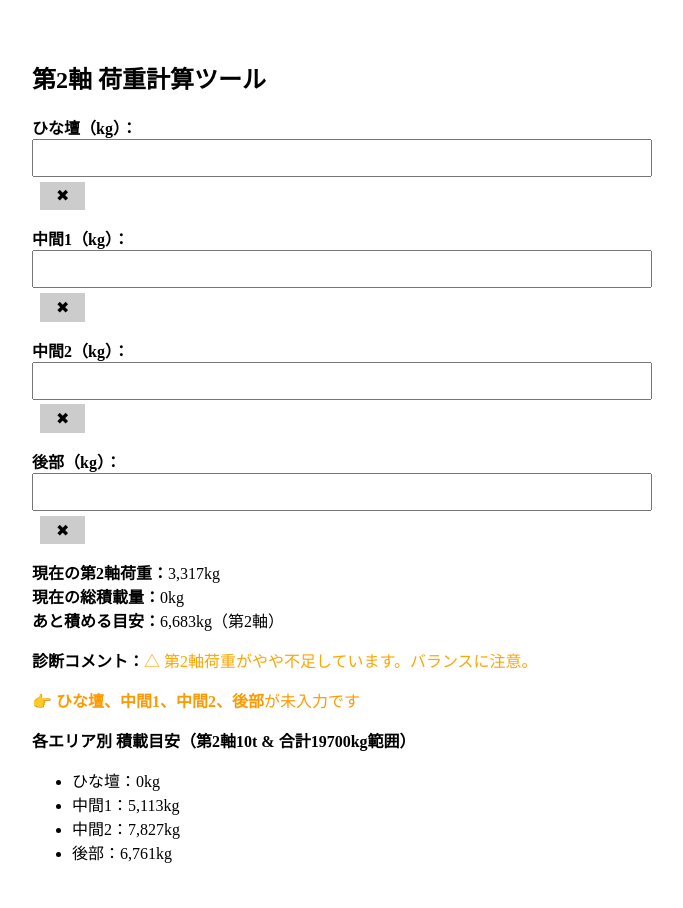
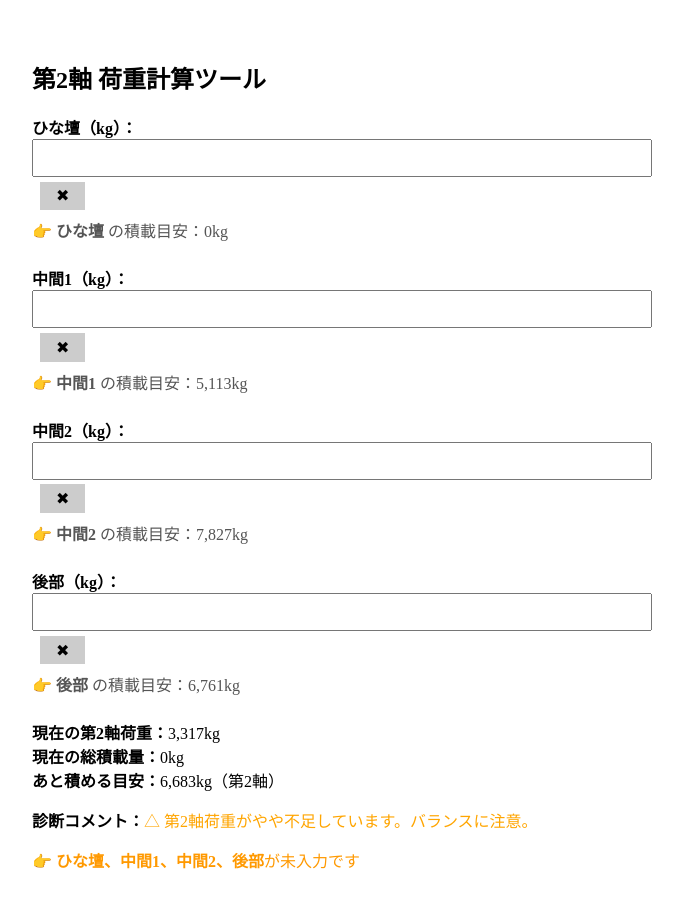
Before and after one commit to Toyotayusou1111/-, a React (Create React App) app: page / in a window 1280 px wide. Shown: the top 908 px of the page, without its empty margins (308-991 px from the left). Built offline with nearby package versions, Linux system fonts and the light colour scheme.

Commit message:
Update App.js

```diff
--- a/src/App.js
+++ b/src/App.js
@@ -99,8 +99,9 @@ export default function App() {
   return (
     <div style={{ padding: "2rem", maxWidth: "600px", margin: "auto" }}>
       <h2>第2軸 荷重計算ツール</h2>
+
       {areas.map((key) => (
-        <div key={key} style={{ marginBottom: "1rem" }}>
+        <div key={key} style={{ marginBottom: "1.5rem" }}>
           <label style={{ display: "block", fontWeight: "bold" }}>
             {key}（kg）：
           </label>
@@ -130,6 +131,11 @@ export default function App() {
           >
             ✖
           </button>
+          {recommended[key] !== undefined && (
+            <div style={{ marginTop: "0.5rem", color: "#555" }}>
+              👉 <strong>{key}</strong> の積載目安：{recommended[key].toLocaleString()}kg
+            </div>
+          )}
         </div>
       ))}
 
@@ -166,19 +172,6 @@ export default function App() {
           👉 <strong>{emptyAreas.join("、")}</strong>が未入力です
         </div>
       )}
-
-      {Object.keys(recommended).length > 0 && (
-        <div style={{ marginTop: "1rem" }}>
-          <strong>各エリア別 積載目安（第2軸10t & 合計19700kg範囲）</strong>
-          <ul>
-            {Object.entries(recommended).map(([key, val]) => (
-              <li key={key}>
-                {key}：{val.toLocaleString()}kg
-              </li>
-            ))}
-          </ul>
-        </div>
-      )}
     </div>
   );
 }
```
